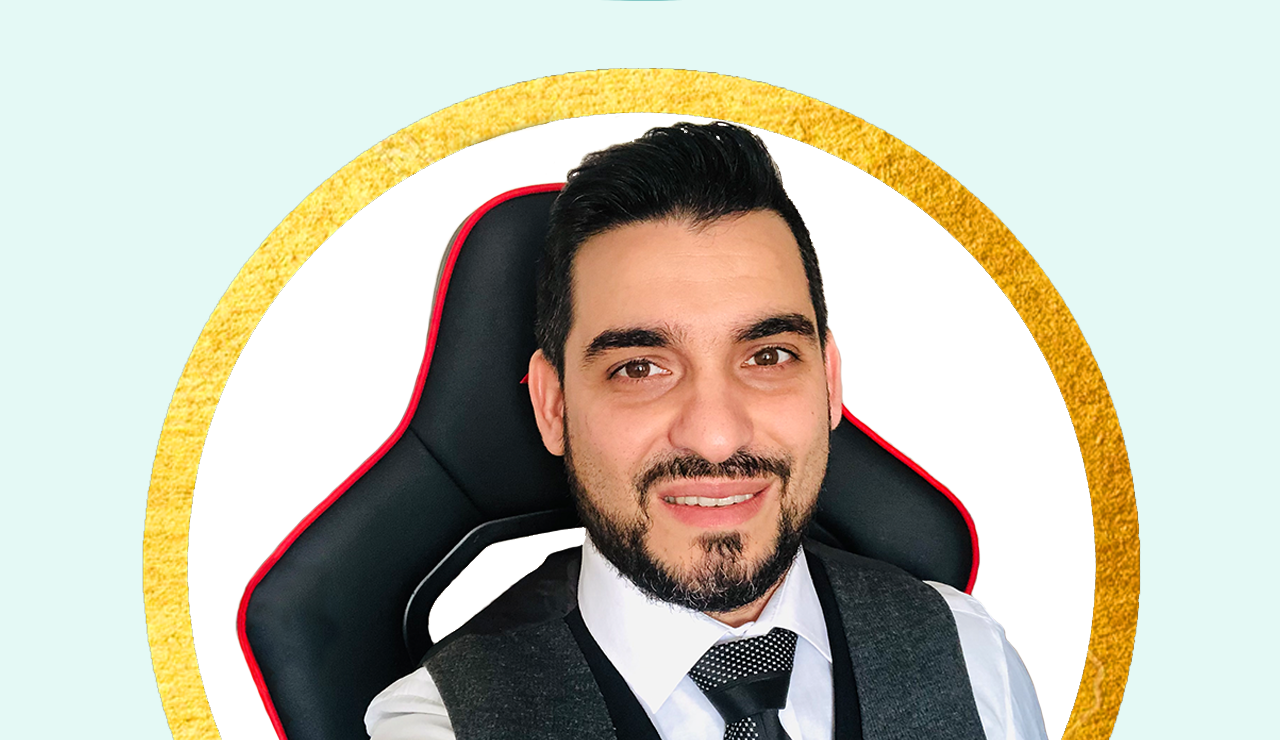
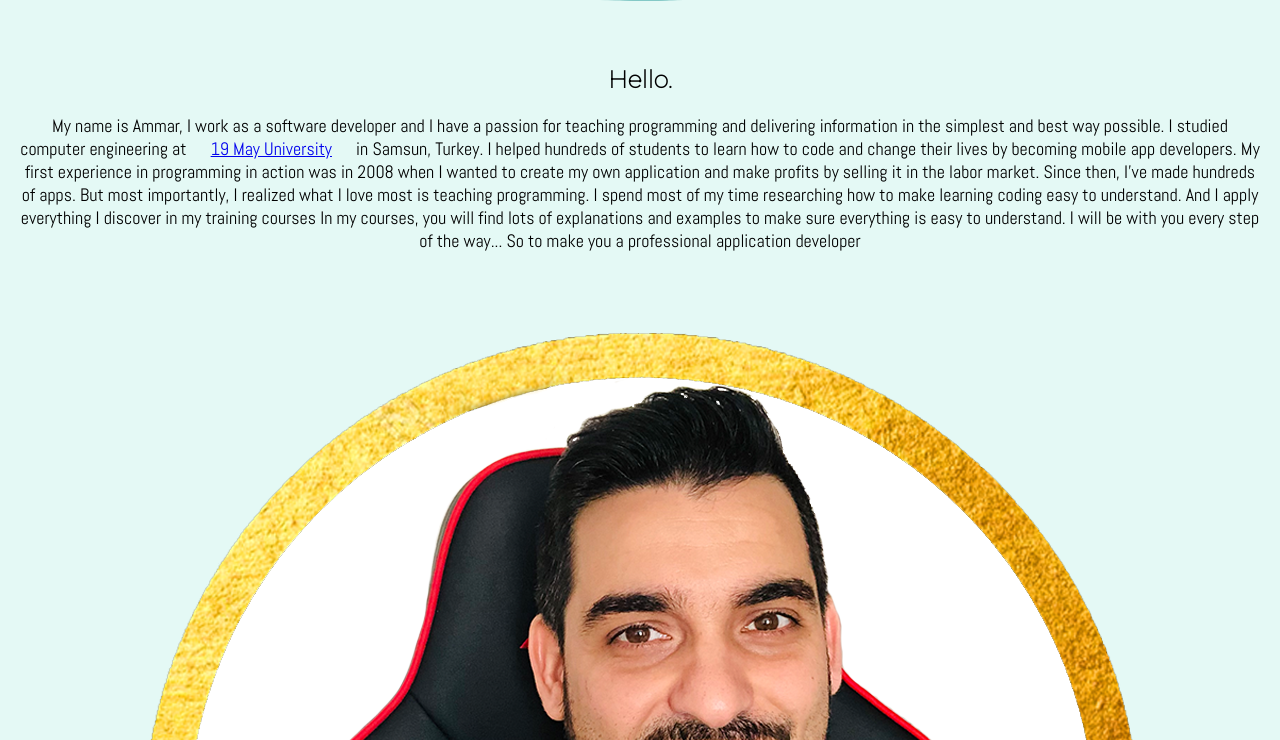
Before and after one commit to AmarAwni/ModernStyleResume, a plain HTML site: page index.html in a window 1280 px wide. Shown: the part 920-1660 px from the top of the page. Drawn offline with Linux system fonts and the light colour scheme.

Commit message:
Update index.html

```diff
--- a/index.html
+++ b/index.html
@@ -30,13 +30,12 @@
     <img src="images/cloud.png" alt="cloud-img" class="smallCloudImg" />
     <img src="images/mountain.png" alt="mountain-img" class="mountainImg" />
   </div>
+
 <div class="middle-container">
-    <div class="profile">
-      <img src="images/amarAwniPic.png" alt="amarawni-img">
   <h2>Hello.</h2>
   <p>My name is Ammar, I work as a software developer and I have a passion for teaching programming and delivering information in the simplest and best way possible.
 
-        I studied computer engineering at 19 May University in Samsun, Turkey.
+    I studied computer engineering at <a href="https://www.omu.edu.tr/en">19 May University</a> in Samsun, Turkey.
 
     I helped hundreds of students to learn how to code and change their lives by becoming mobile app developers.
 
@@ -53,6 +52,13 @@
     In my courses, you will find lots of explanations and examples to make sure everything is easy to understand.
 
     I will be with you every step of the way... So to make you a professional application developer</p>
+</div>
+
+
+  <div class="middle-container">
+    <div class="profile">
+      <img src="images/amarAwniPic.png" alt="amarawni-img">
+
 
     </div>
 
```
Lines whose indentation alone changed are shown as unchanged.
